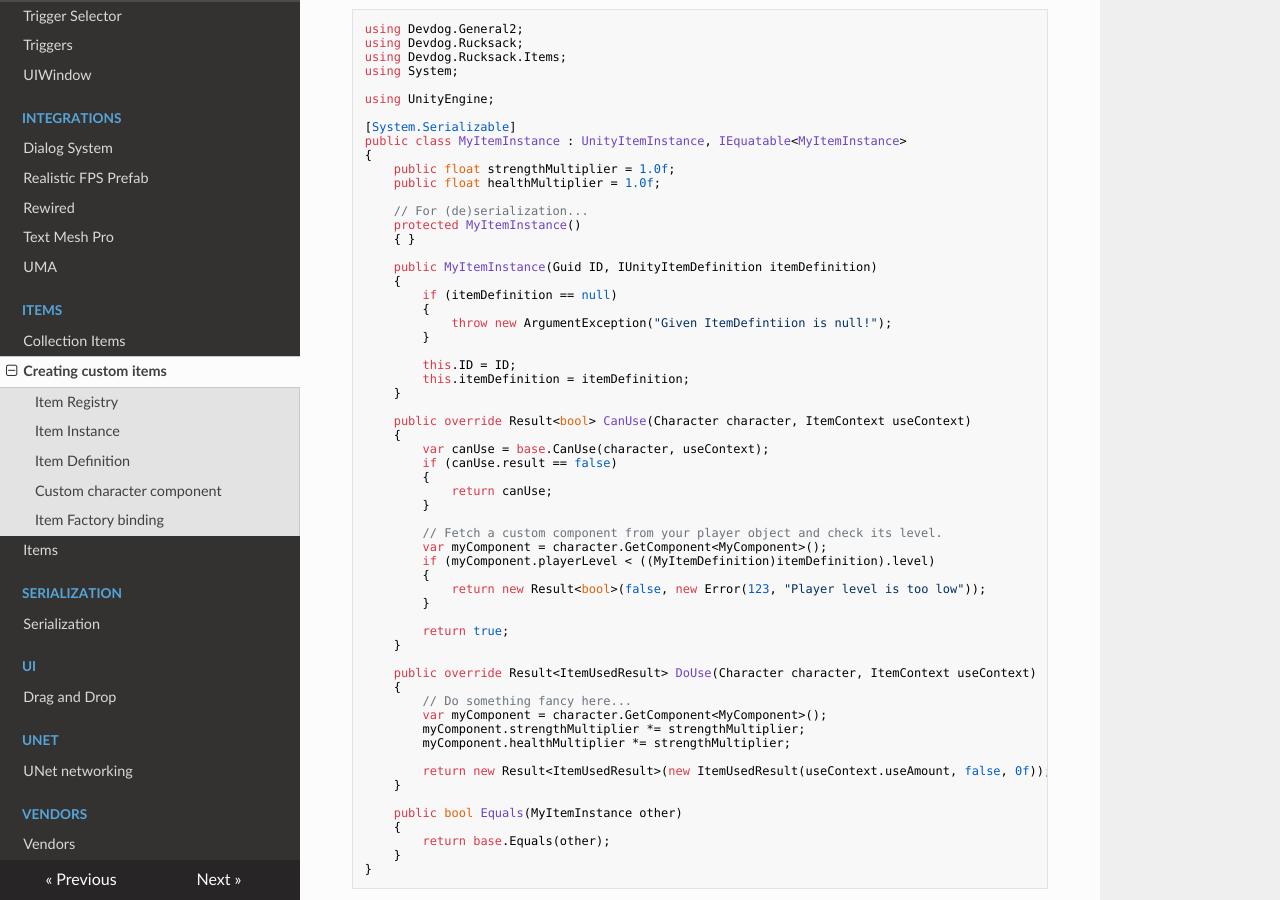
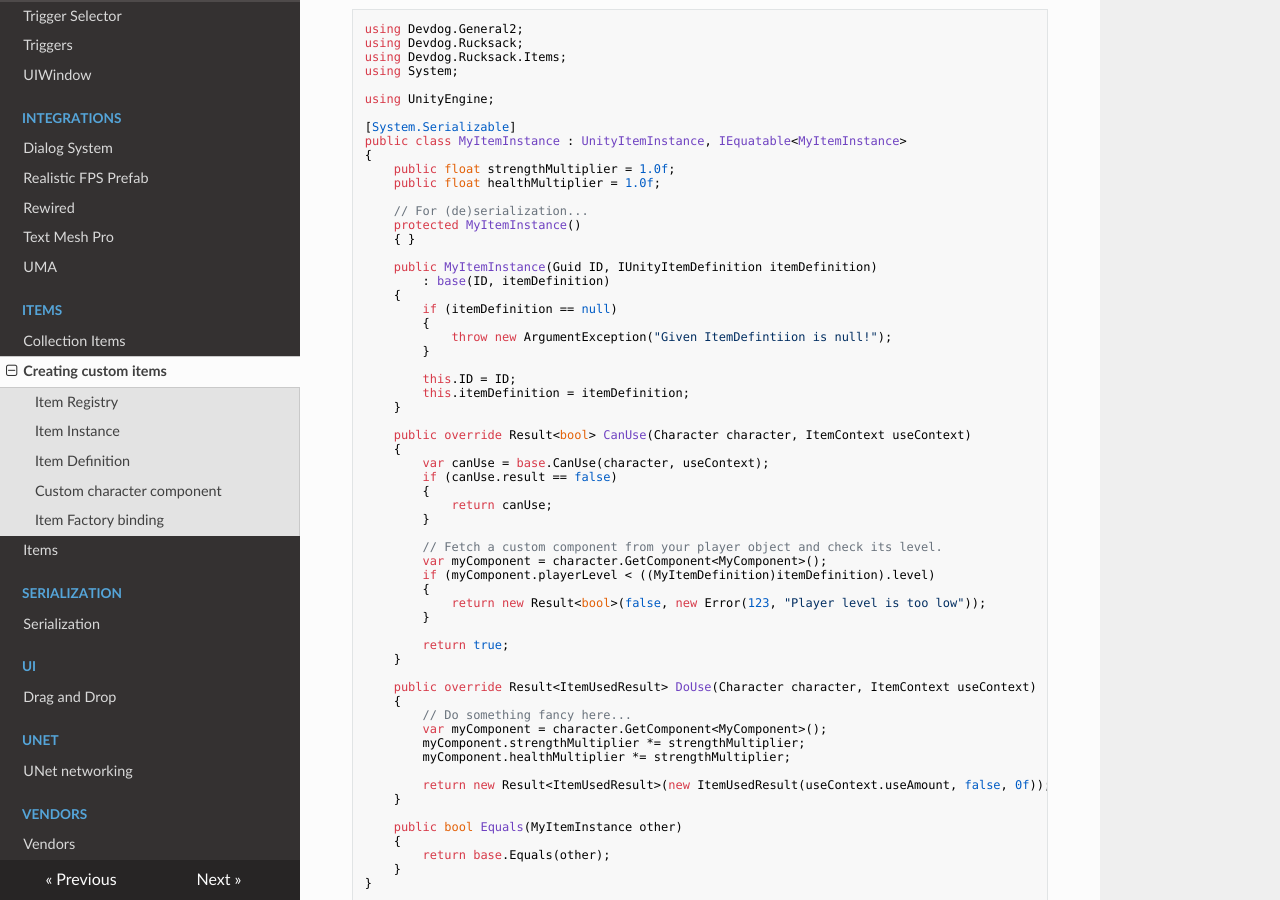
Before and after one commit to devdogio/RucksackDocs, an MkDocs documentation site: the page built from docs/Items/CustomItem.md, in a window 1280 px wide and 900 px high, scrolled down 563 px. Built offline with MkDocs 1.6.1, drawn with Linux system fonts in a browser that asks for light colours; nearby versions of some CDN libraries.

Commit message:
Added base call on custom item constructor to properly initialize base class

```diff
--- a/docs/Items/CustomItem.md
+++ b/docs/Items/CustomItem.md
@@ -40,6 +40,7 @@ public class MyItemInstance : UnityItemInstance, IEquatable<MyItemInstance>
 	{ }
 
 	public MyItemInstance(Guid ID, IUnityItemDefinition itemDefinition)
+		: base(ID, itemDefinition)
 	{
 		if (itemDefinition == null)
 		{
```
